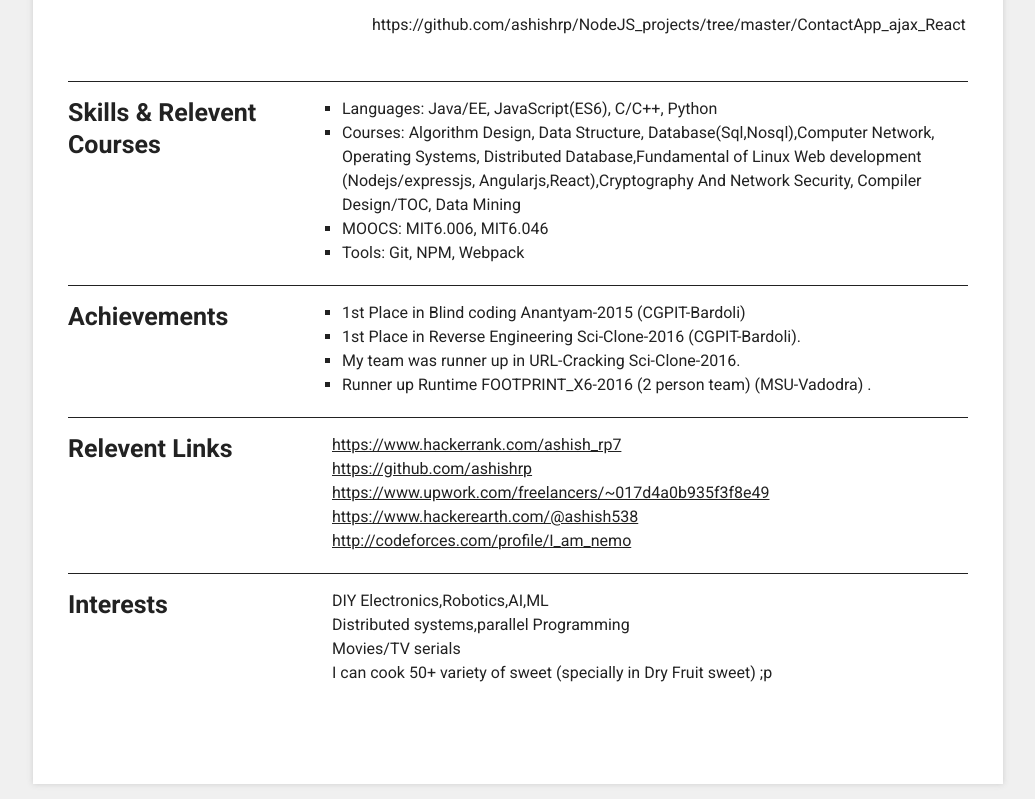
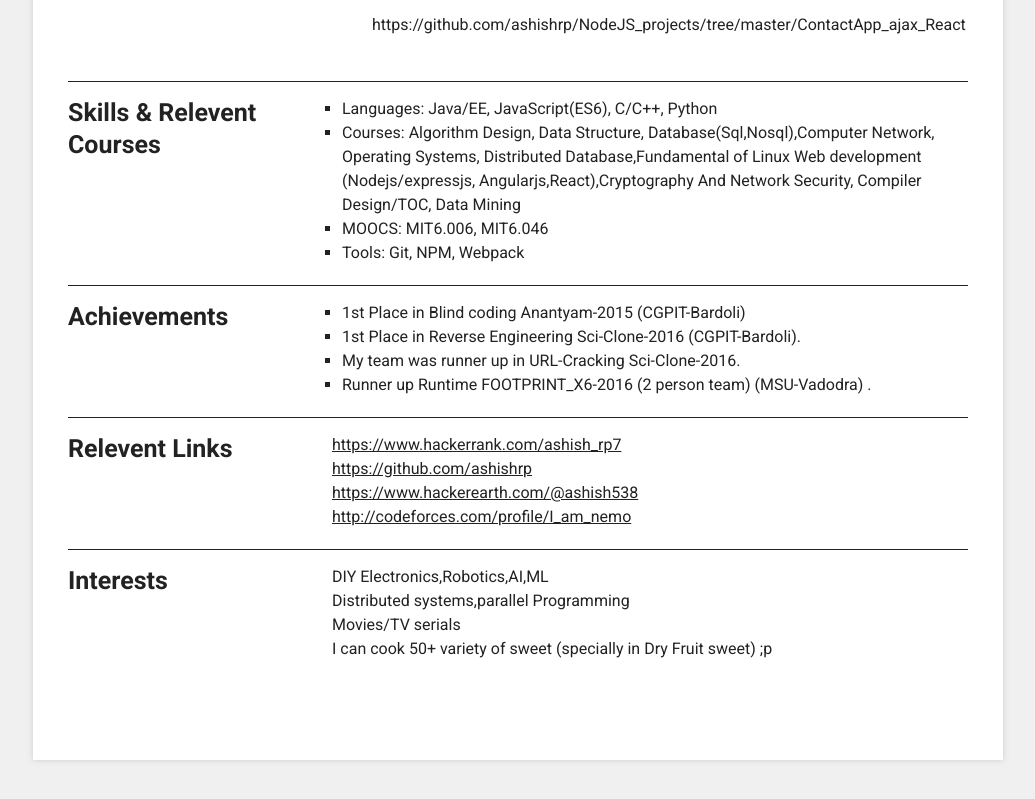
Before and after one commit to 0xAshish/0xashish.github.io, a plain HTML site: page index.html in a window 1280 px wide. Shown: the part 1548-2347 px from the top of the page, without its empty margins (122-1157 px from the left). After the commit the page ends 2323 px from the top, so only its background shows below. Drawn offline with Linux system fonts and the light colour scheme.

Commit message:
minor fix

```diff
--- a/index.html
+++ b/index.html
@@ -311,7 +311,7 @@
 			<h2 class="title">Relevent Links</h2>
 			<div class="set">
 							<div class="item">
-								<span class="value"><span><span><a href="https://www.hackerrank.com/ashish_rp7" rel="nofollow">https://www.hackerrank.com/ashish_rp7</a></span></span><div><span><span><a href="https://github.com/ashishrp">https://github.com/ashishrp</a></span><br></span><div><span><span><a href="https://www.upwork.com/freelancers/~017d4a0b935f3f8e49">https://www.upwork.com/freelancers/~017d4a0b935f3f8e49</a></span><br></span><div><span><span><a href="https://www.hackerearth.com/@ashish538">https://www.hackerearth.com/@ashish538</a></span></span></div><div><span><span><a href="http://codeforces.com/profile/I_am_nemo">http://codeforces.com/profile/I_am_nemo</a></span></span></div></div></div></span>
+								<span class="value"><span><span><a href="https://www.hackerrank.com/ashish_rp7" rel="nofollow">https://www.hackerrank.com/ashish_rp7</a></span></span><div><span><span><a href="https://github.com/ashishrp">https://github.com/ashishrp</a></span><br></span><div><div><span><span><a href="https://www.hackerearth.com/@ashish538">https://www.hackerearth.com/@ashish538</a></span></span></div><div><span><span><a href="http://codeforces.com/profile/I_am_nemo">http://codeforces.com/profile/I_am_nemo</a></span></span></div></div></div></span>
 							</div>
 						</div>
 			<div class="clear"> </div>
```
